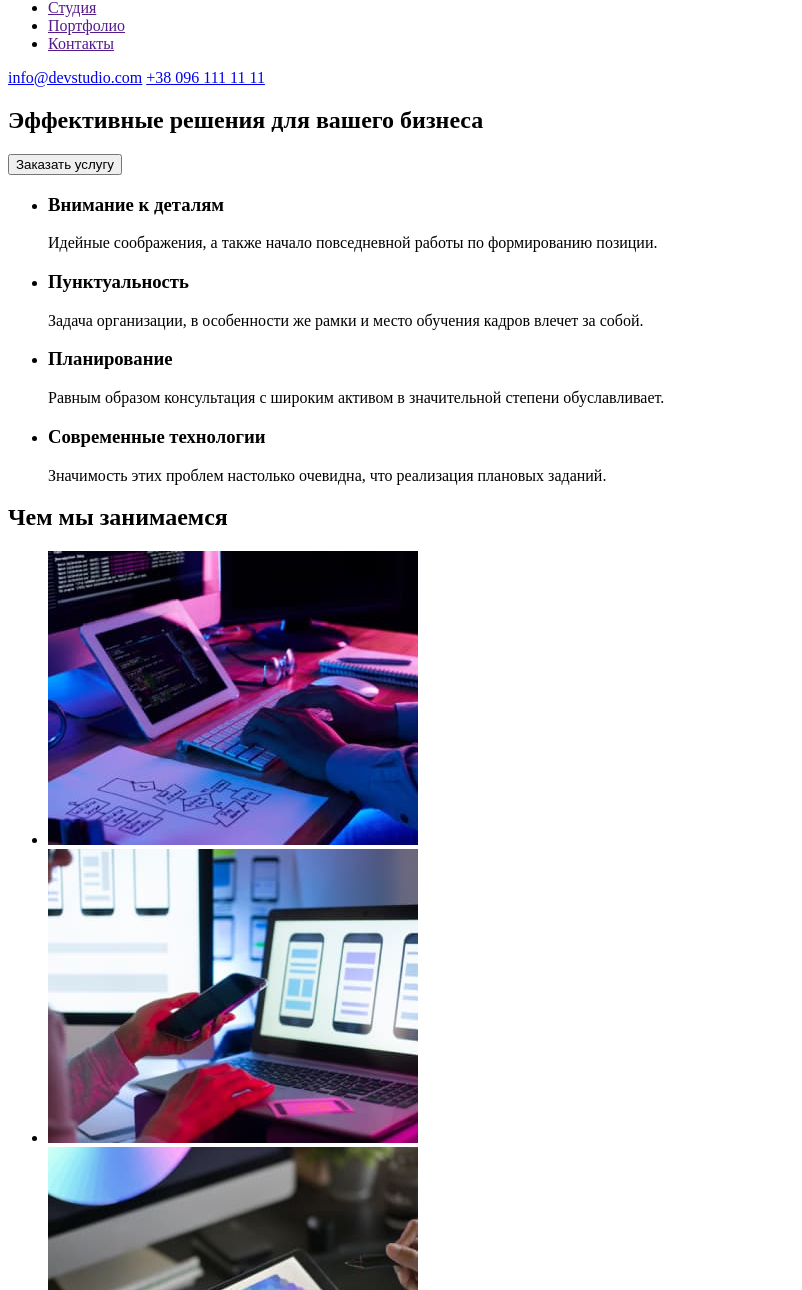
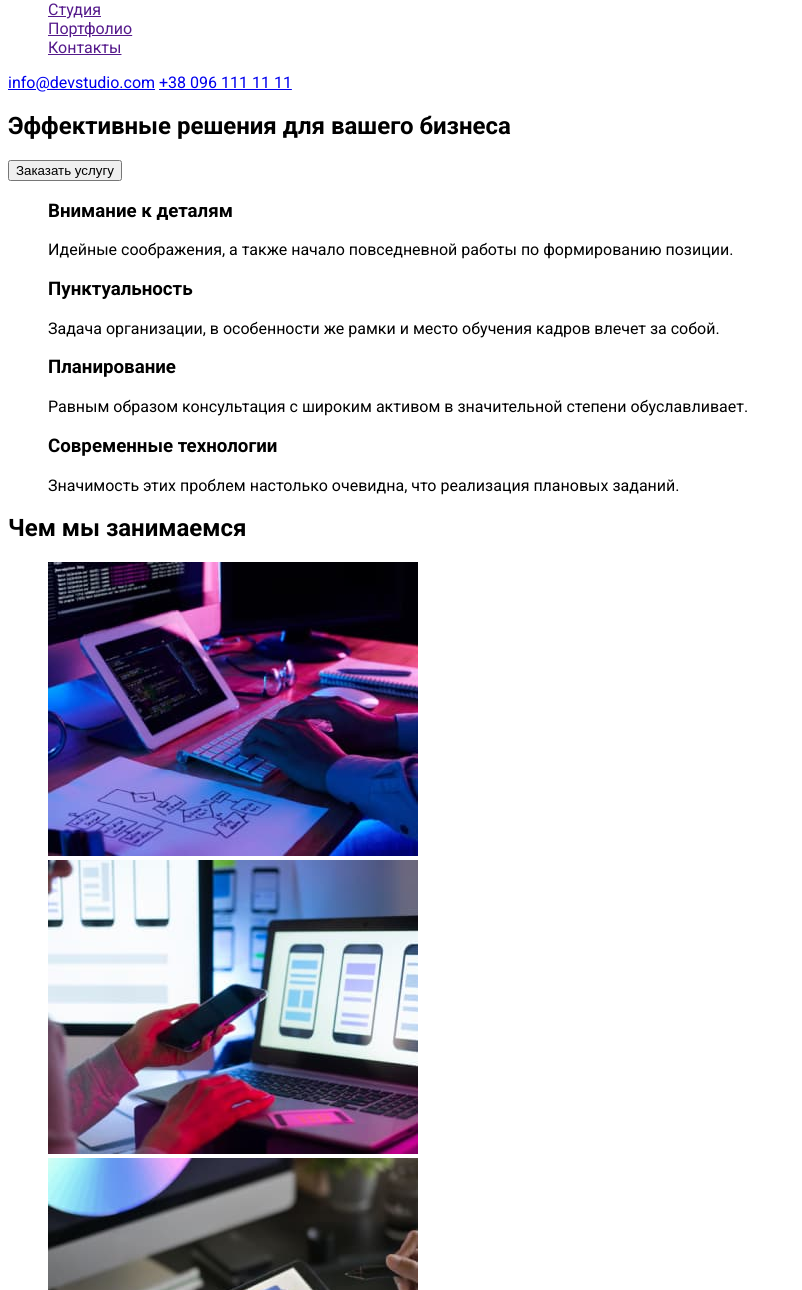
Before and after one commit to Anton-Starshinov/goit-markup-hw-02, a plain HTML site: page index.html in a window 1280 px wide. Shown: the part 43-1333 px from the top of the page, without its empty margins (0-802 px from the left). Drawn offline with Linux system fonts and the light colour scheme.

Commit message:
добавил css

```diff
--- a/css/styles.css
+++ b/css/styles.css
@@ -0,0 +1,6 @@
+body{
+  font-family: 'Roboto', sans-serif;
+}
+.list{
+    list-style: none;
+}
--- a/index.html
+++ b/index.html
@@ -4,6 +4,9 @@
     <meta charset="UTF-8">
     <meta http-equiv="X-UA-Compatible" content="IE=edge">
     <meta name="viewport" content="width=device-width, initial-scale=1.0">
+    <link rel="preconnect" href="https://fonts.googleapis.com">
+    <link rel="preconnect" href="https://fonts.gstatic.com" crossorigin>
+    <link href="https://fonts.googleapis.com/css2?family=Raleway:wght@700&family=Roboto:wght@400;500;700;900&display=swap" rel="stylesheet">
     <title>WebStudio</title>
     <link rel="stylesheet" href="./css/styles.css">
 </head>
@@ -12,7 +15,7 @@
     <header class="header">
         <a class="logo" href="./index.html">WebStudio</a>
     <nav class="header-nav">
-        <ul class="header-list">
+        <ul class="header-list list">
             <li class="header-item"><a href="" class="header-link">Студия</a></li>
             <li class="header-item"><a href="" class="header-link">Портфолио</a></li>
             <li class="header-item"><a href="" class="header-link">Контакты</a></li>
@@ -29,7 +32,7 @@
         </section>
 <!--Особенности-->
         <section class="slogan">
-            <ul class="slogan-list">
+            <ul class="slogan-list list">
                 <li class="slogan-item">
                     <h3 class="slogan-title">Внимание к деталям</h3>
                     <p class="slogan-text">Идейные соображения, а также начало повседневной работы по формированию позиции.</p>
@@ -51,7 +54,7 @@
 <!--Чем мы занимаемся-->
         <section class="aside">
             <h2 class="aside-title">Чем мы занимаемся</h2>
-            <ul class="aside-list">
+            <ul class="aside-list list">
                 <li class="aside-item"><img src="./images/box1.jpg" alt="Изучение кода"
                          width="370"
                          height="294">
@@ -69,7 +72,7 @@
 <!--Наша команда-->
         <section class="command">
             <h2 class="command-title">Наша команда</h2>
-            <ul class="command-list">
+            <ul class="command-list list">
                 <li class="command-item"><img src="./images/img.jpg" alt="Игорь Демьяненко"
                          width="270"
                          height="260">
```
